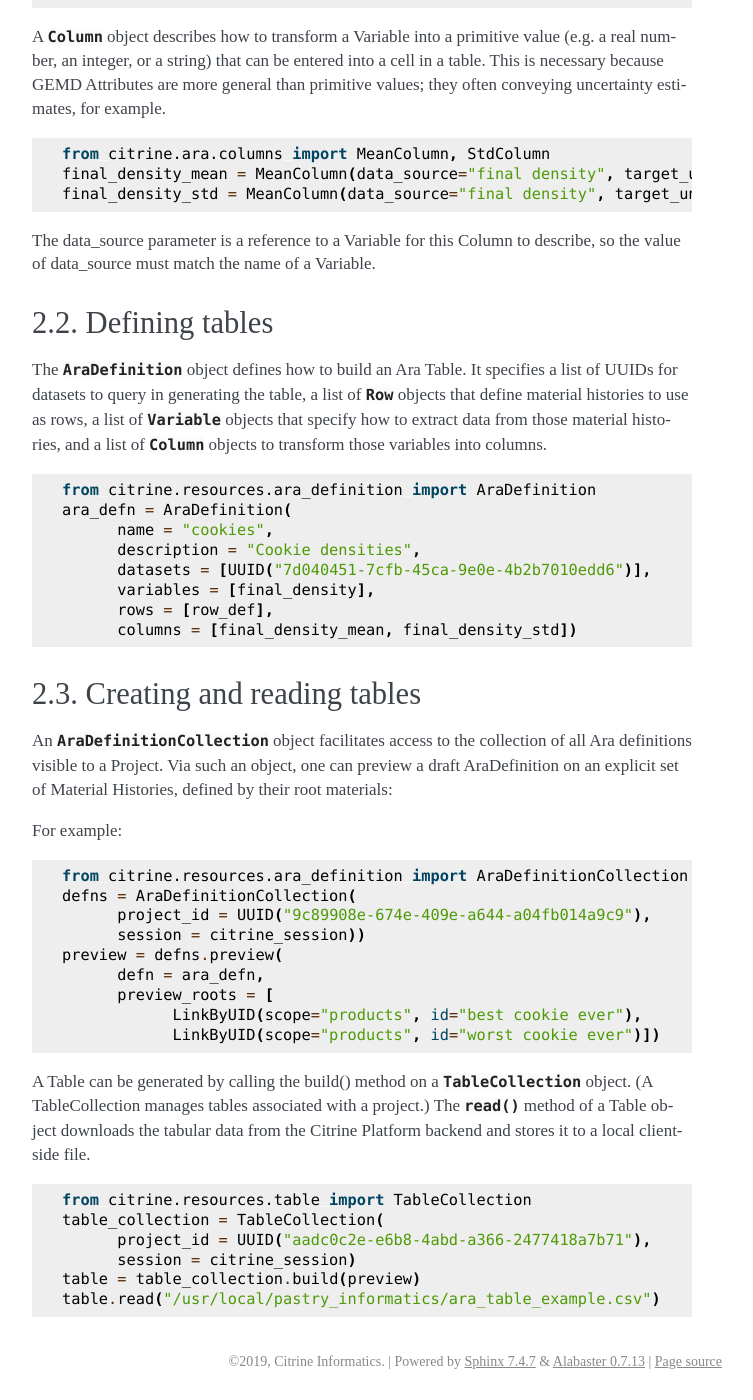
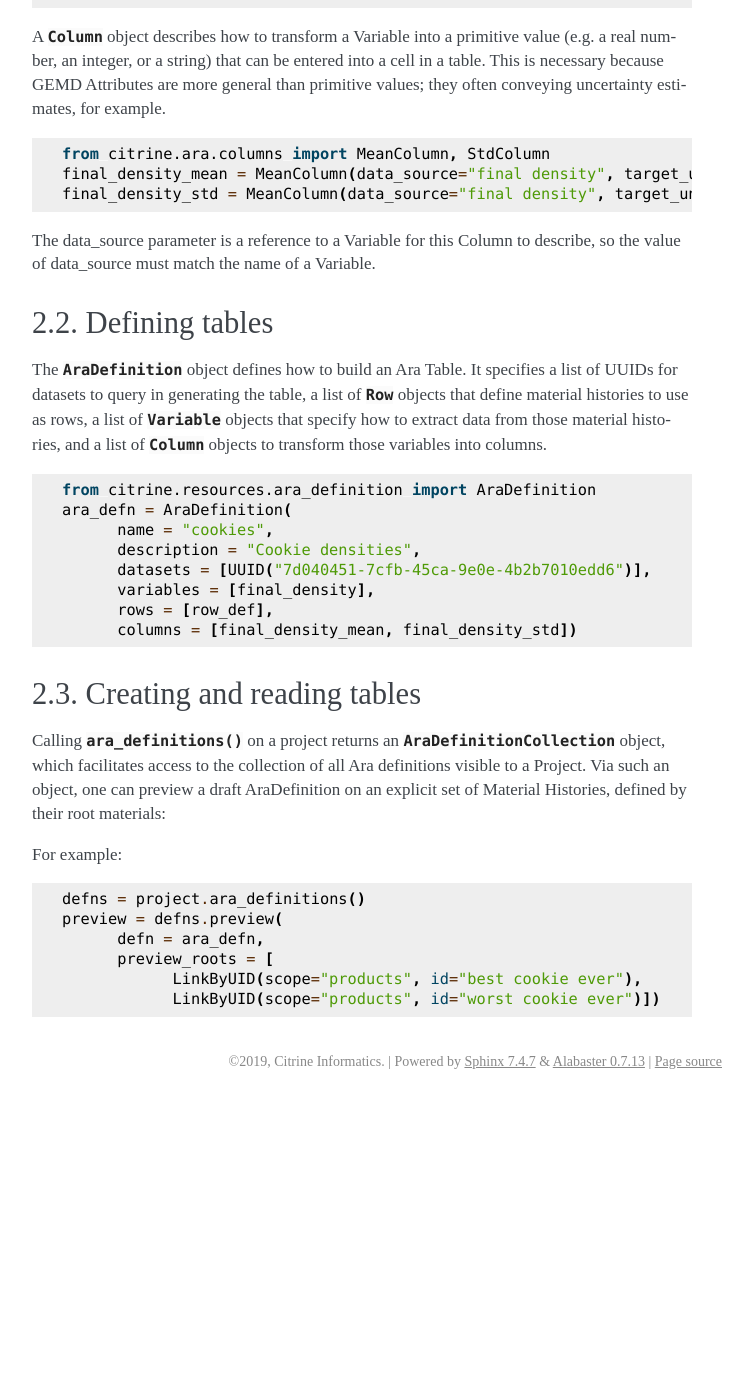
Before and after one commit to CitrineInformatics/citrine-python, a Sphinx documentation site: the page built from docs/source/data_extraction.rst, in a window 1280 px wide and 1400 px high, scrolled down 694 px. Shown: the whole window, without its empty margins (388-1141 px from the left). Built offline with Sphinx 7.4.7, drawn with Linux system fonts in a browser that asks for light colours; after the commit the page ends 1794 px from its top, so only the background shows below that.

Commit message:
Update table creation section of Ara docs.

```diff
--- a/docs/source/data_extraction.rst
+++ b/docs/source/data_extraction.rst
@@ -64,30 +64,16 @@ and a list of :class:`~citrine.ara.columns.Column` objects to transform those va
 Creating and reading tables
 ---------------------------
 
-An :class:`~citrine.resources.ara_definition.AraDefinitionCollection` object facilitates access to the collection of all Ara definitions visible to a Project.
+Calling :func:`~citrine.resources.project.Project.ara_definitions` on a project returns an :class:`~citrine.resources.ara_definition.AraDefinitionCollection` object, which facilitates access to the collection of all Ara definitions visible to a Project.
 Via such an object, one can preview a draft AraDefinition on an explicit set of Material Histories, defined by their root materials:
 
 For example:
 
 .. code-block:: python
 
-   from citrine.resources.ara_definition import AraDefinitionCollection
-   defns = AraDefinitionCollection(
-         project_id = UUID("9c89908e-674e-409e-a644-a04fb014a9c9"),
-         session = citrine_session))
+   defns = project.ara_definitions()
    preview = defns.preview(
          defn = ara_defn,
          preview_roots = [
                LinkByUID(scope="products", id="best cookie ever"),
                LinkByUID(scope="products", id="worst cookie ever")])
-
-A Table can be generated by calling the build() method on a :class:`~citrine.resources.table.TableCollection` object.  (A TableCollection manages tables associated with a project.)  The :func:`~citrine.resources.table.TableCollection.read()` method of a Table object downloads the tabular data from the Citrine Platform backend and stores it to a local client-side file.
-
-.. code-block:: python
-
-   from citrine.resources.table import TableCollection
-   table_collection = TableCollection(
-         project_id = UUID("aadc0c2e-e6b8-4abd-a366-2477418a7b71"),
-         session = citrine_session)
-   table = table_collection.build(preview)
-   table.read("/usr/local/pastry_informatics/ara_table_example.csv")
```
